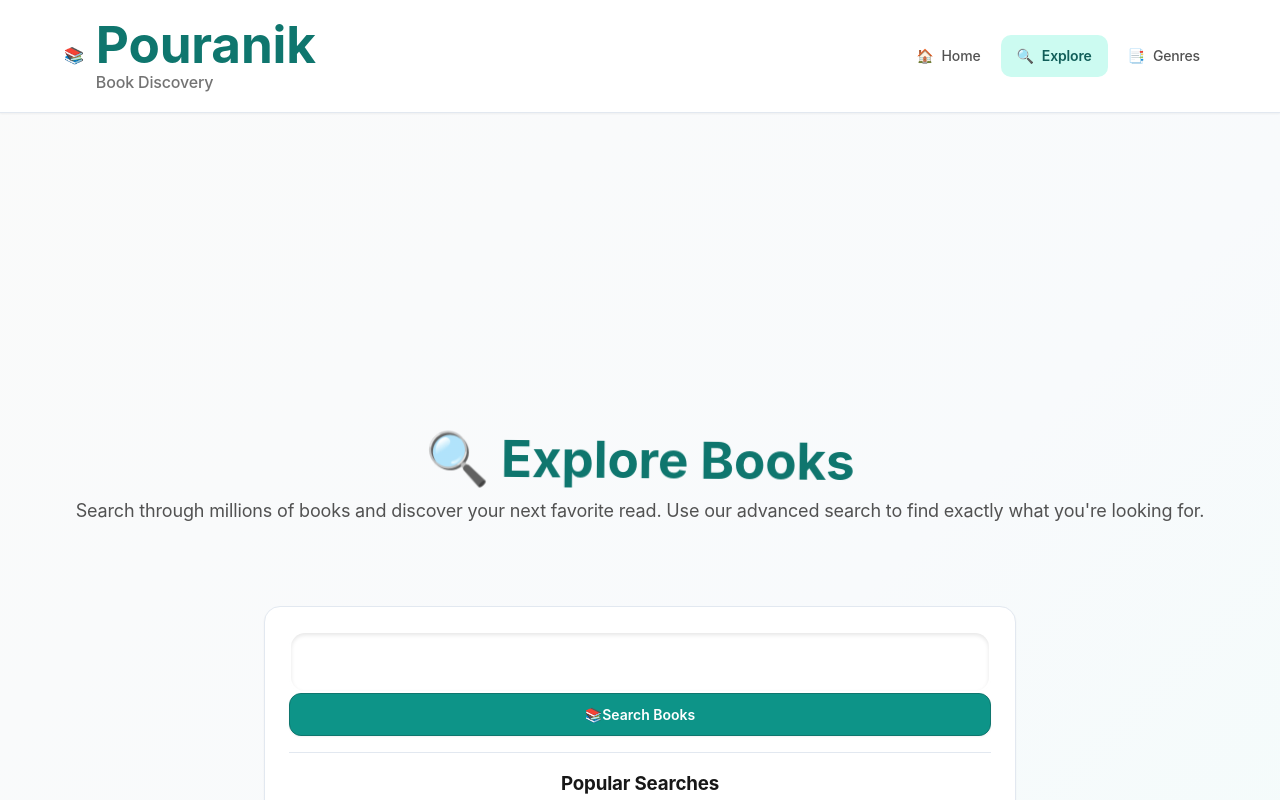
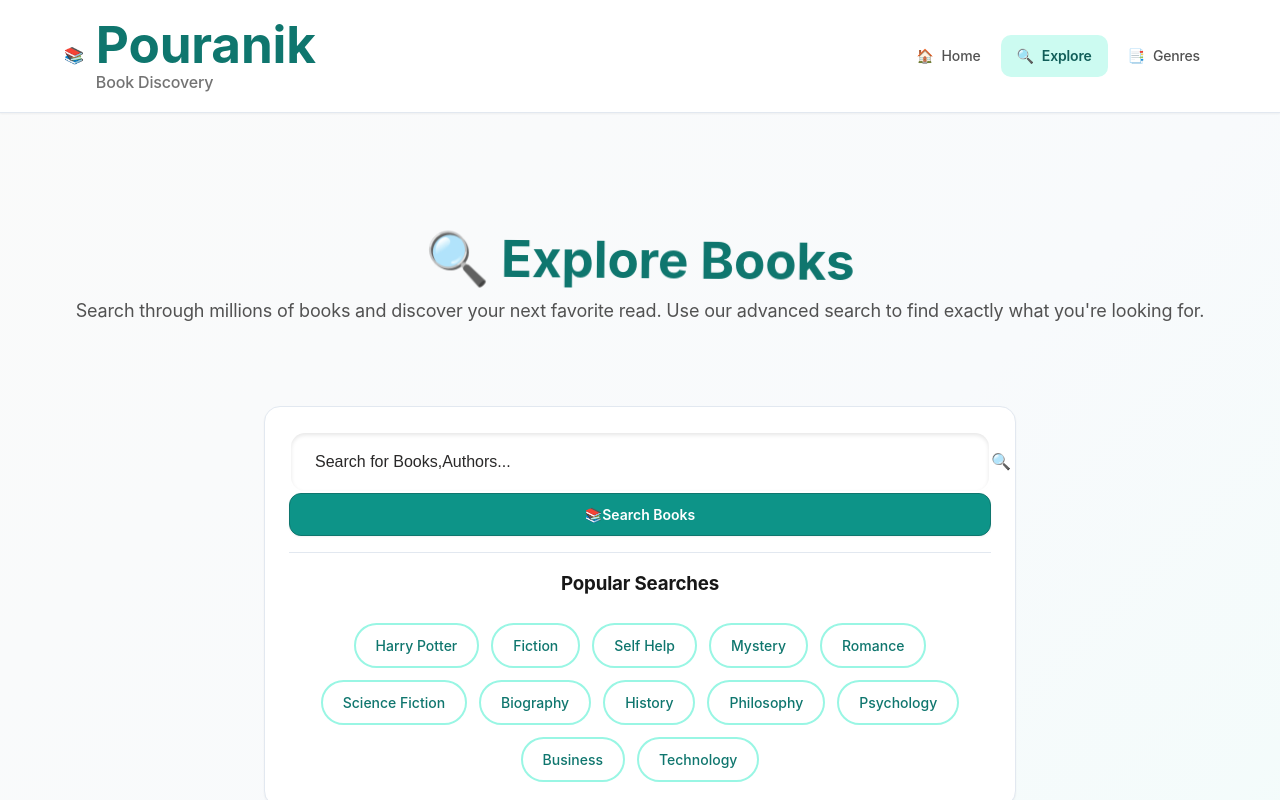
Before and after one commit to BhaktiMore18/Pouranika, a React (Vite) app in the folder frontend/: page /explore in a window 1280 px wide. Built offline with nearby package versions, Linux system fonts and the light colour scheme.

Commit message:
"Enhanced search input placeholder & refined inconsistent marginst.

```diff
--- a/frontend/src/App.css
+++ b/frontend/src/App.css
@@ -241,7 +241,7 @@ body {
 }
 
 .input-modern::placeholder {
-    color: rgba(255, 255, 255, 0.6);
+    color: rgba(15, 14, 14, 0.89);
 }
 
 .input-modern:focus {
@@ -741,7 +741,7 @@ body {
 .main-content {
     flex: 1;
     width: 100%;
-    padding-top: calc(var(--navbar-height) + var(--content-offset));
+    /* padding-top: calc(var(--navbar-height) + var(--content-offset)); */
     min-height: calc(100vh - var(--navbar-height));
 }
 
--- a/frontend/src/pages/Explore.jsx
+++ b/frontend/src/pages/Explore.jsx
@@ -79,16 +79,17 @@ export default function Explore() {
           <div className="glass-effect-strong card-modern border-medium">
             <form onSubmit={handleSearch} className="w-full max-w-2xl mx-auto">
               <div className="relative w-full">
-                <span className="absolute left-4 top-1/2 -translate-y-1/2 text-gray-400 text-xl pointer-events-none">
-                  🔍
-                </span>
+
                 <input
                   className="input-modern w-full pl-12 pr-4 py-3 rounded-lg border border-gray-300 bg-white text-black focus:outline-none focus:ring-2 focus:ring-blue-500"
                   type="text"
-                  placeholder="Search for books, authors, topics, ISBN..."
+                  placeholder="Search for Books,Authors..."
                   value={query}
                   onChange={(e) => setQuery(e.target.value)}
                 />
+                <span className="absolute left-4 top-1/2 -translate-y-1/2 text-gray-400 text-2xl pointer-events-none">
+                  🔍
+                </span>
               </div>
               <button
                 type="submit"
```
